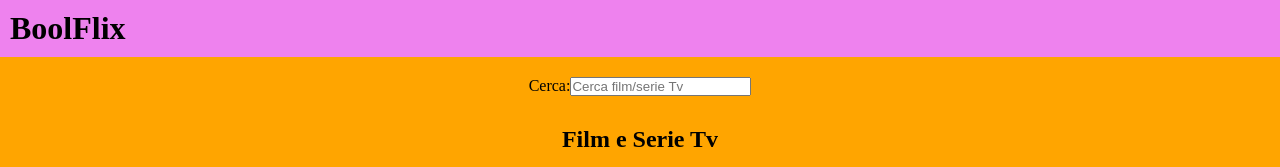
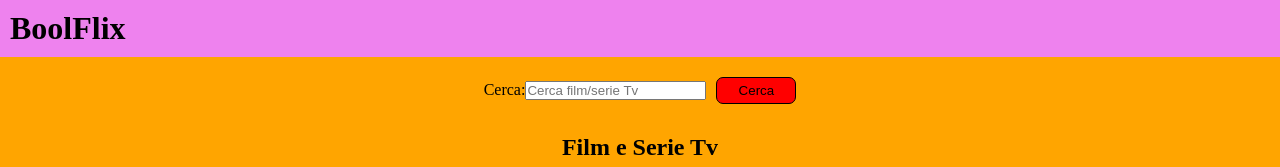
Before and after one commit to lorenzotroiano/vite-boolflix, a Vue app: page / in a window 1280 px wide. Shown: the top 167 px of the page. Built offline with nearby package versions, Linux system fonts and the light colour scheme.

Commit message:
inserito bottone nel component appsearch

```diff
--- a/src/components/AppSearch.vue
+++ b/src/components/AppSearch.vue
@@ -12,6 +12,7 @@ export default {
     <section>
         <span>Cerca:</span>
         <input type="text" placeholder="Cerca film/serie Tv">
+        <button>Cerca</button>
     </section>
 </template>
 
@@ -20,5 +21,15 @@ section {
     padding: 20px;
     background: orange;
     text-align: center;
+
+    button {
+        background-color: red;
+        width: 80px;
+        border: solid 1px black;
+        border-radius: 7px;
+        padding: 5px;
+
+        margin-left: 10px;
+    }
 }
 </style>
```
